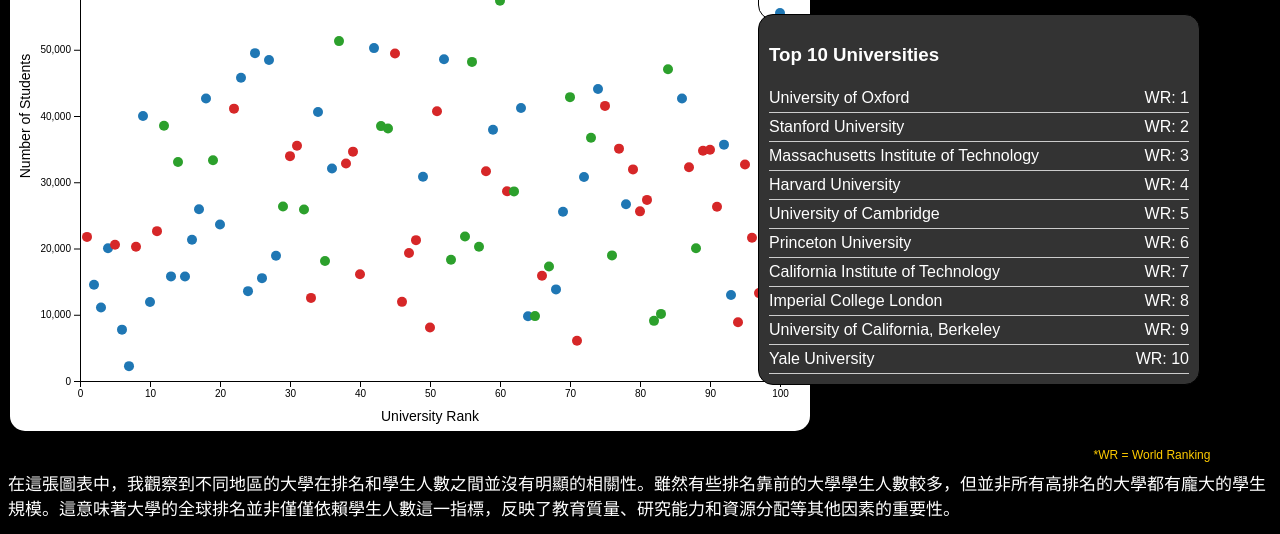
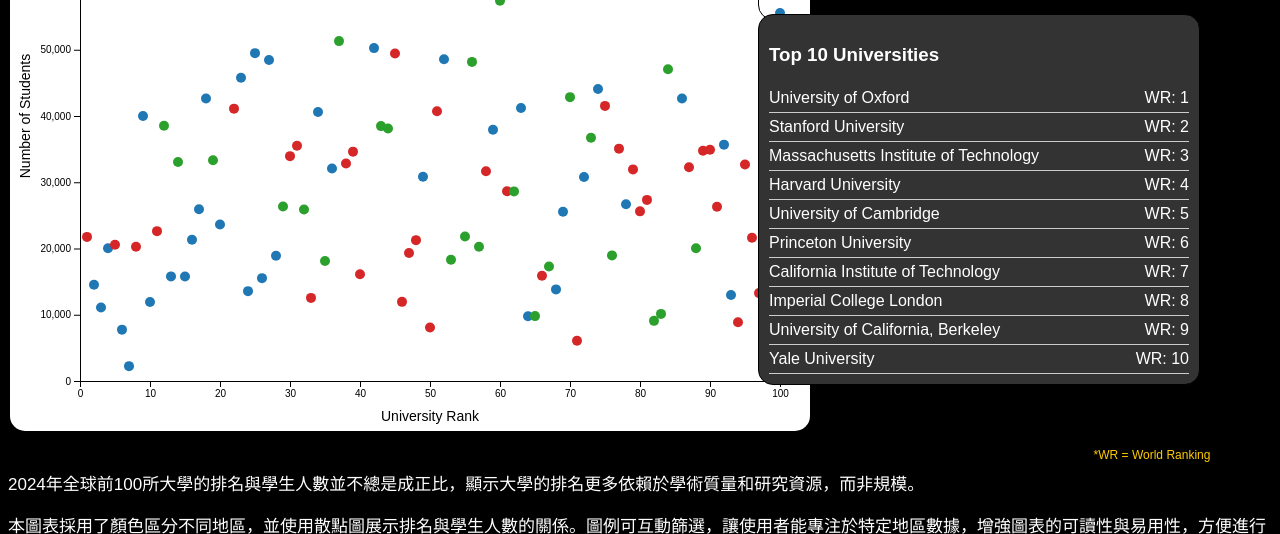
Before and after one commit to kentloong0623/info_vis, a plain HTML site: page index.html in a window 1280 px wide. Shown: the part 276-810 px from the top of the page. Drawn offline with nearby package versions, Linux system fonts and the light colour scheme.

Commit message:
modify 9.

```diff
--- a/index.html
+++ b/index.html
@@ -25,7 +25,7 @@
         <h3>Top 10 Universities</h3>
         <ul id="university-list"></ul>
     </div>
-    <p style="margin-top: -61px; font-size: 17px;color:white;"> 在這張圖表中，我觀察到不同地區的大學在排名和學生人數之間並沒有明顯的相關性。雖然有些排名靠前的大學學生人數較多，但並非所有高排名的大學都有龐大的學生規模。這意味著大學的全球排名並非僅僅依賴學生人數這一指標，反映了教育質量、研究能力和資源分配等其他因素的重要性。 </p> <p style="margin-bottom: 1px; font-size: 17px;color:white;"> 另外，圖表還顯示，北美和歐洲擁有更多世界排名靠前的大學，這可能與這些地區的教育資源豐富、科研投入充足有關。相比之下，亞洲的大學則顯示出快速增長的趨勢，特別是在學生規模上，有些大學擁有更大的人數，但在排名上相對落後，這可能是未來提升的潛力所在。 </p> <p style="margin-bottom: 1px; font-size: 17px;color:white;"> 總體來說，這張圖表讓我看到了全球頂尖大學的多樣性以及各地區的教育發展情況。這樣的數據分析為我提供了關於哪些地區正在引領全球教育的見解，以及哪些地區需要進一步加強在科研和教育質量方面的投資，從而在全球排名中取得更好的表現。 </p>
+    <p style="margin-top: -61px; font-size: 17px;color:white;"> 2024年全球前100所大學的排名與學生人數並不總是成正比，顯示大學的排名更多依賴於學術質量和研究資源，而非規模。 </p> <p style="margin-bottom: 1px; font-size: 17px;color:white;"> 本圖表採用了顏色區分不同地區，並使用散點圖展示排名與學生人數的關係。圖例可互動篩選，讓使用者能專注於特定地區數據，增強圖表的可讀性與易用性，方便進行比較與分析。 </p> <p style="margin-bottom: 1px; font-size: 17px;color:white;"> 由於圖表數據較多，為了讓使用者快速抓取關鍵資訊，設計上加入了提示框，當滑鼠懸停於數據點時，會顯示大學名稱、排名及學生人數。右側則設有「Top 10 大學」列表及「Total Students」統計，幫助使用者更方便地瀏覽頂尖大學及其總學生數，提供清晰的輔助資訊以增強使用體驗。 </p>
         <!-- Source of Data -->
         <div class="source">
             國貿碩二 楊建隆 112351051 | Source: <a href="https://www.kaggle.com/datasets/r1chardson/the-world-university-rankings-2011-2023?select=2024_rankings.csv" target="_blank" style="color: #ffcc00;">THE World University Rankings 2024</a>
```
Also changed, not shown: pic.jpg (added), 2 other files.
